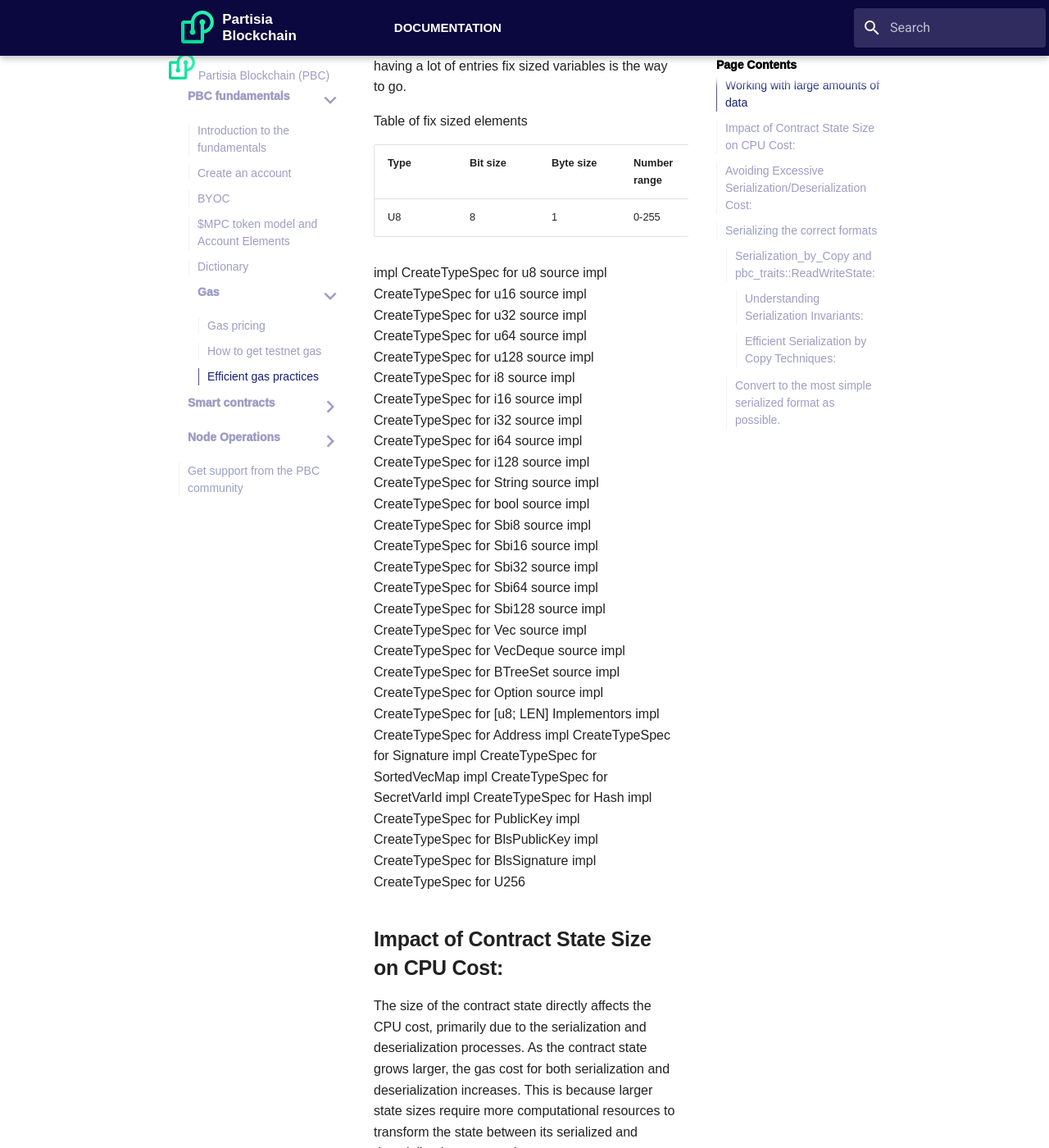
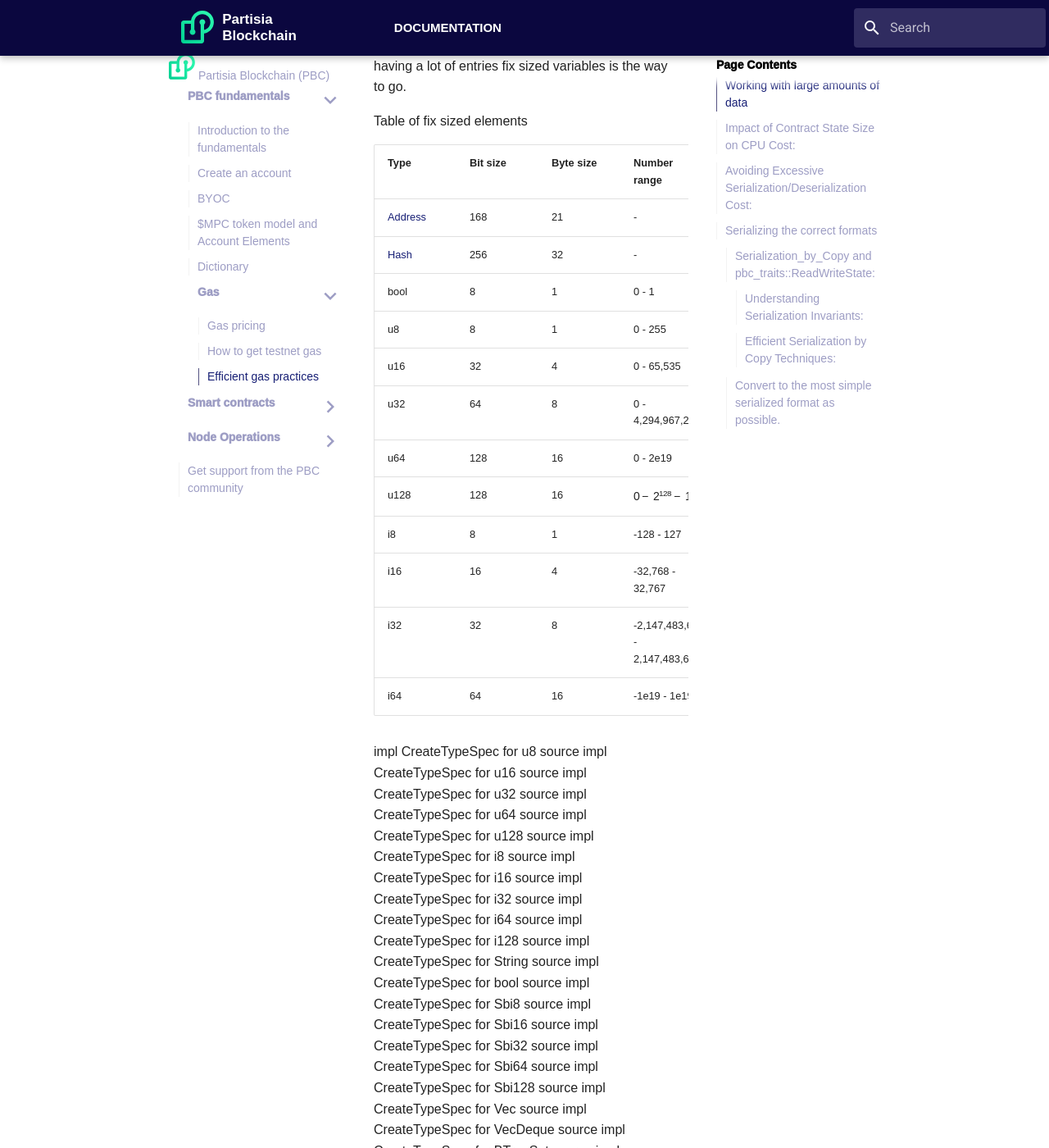
Before and after one commit to 0xSero/partisia-docs, an MkDocs documentation site: the page built from docs/pbc-fundamentals/gas/efficient-gas-practices.md, in a window 1280 px wide and 1400 px high, scrolled down 714 px. Shown: the whole window at 82% size. Built offline with MkDocs 1.6.1 and Material for MkDocs 9.7.7, drawn with Linux system fonts in a browser that asks for light colours; nearby versions of some CDN libraries; some web fonts are replaced; library files that are not in the unit come from our copies; a script that is not in the unit is left out.

Commit message:
Adding katex to show math better than pictures.

```diff
--- a/docs/pbc-fundamentals/gas/efficient-gas-practices.md
+++ b/docs/pbc-fundamentals/gas/efficient-gas-practices.md
@@ -7,9 +7,21 @@
 
 Table of fix sized elements
 
-| Type |  Bit size | Byte size | Number range |
-| ---            | ---      | ---      |--------------|
-| U8 | 8 | 1 | 0-255        |
+| Type                                                                                                                  | Bit size  | Byte size | Number range               |
+|-----------------------------------------------------------------------------------------------------------------------|-----------|-----------|----------------------------|
+| [Address](https://partisiablockchain.gitlab.io/language/contract-sdk/pbc_contract_common/address/struct.Address.html) | 168       | 21        | -                          |
+| [Hash](https://partisiablockchain.gitlab.io/language/contract-sdk/pbc_contract_common/struct.Hash.html)               | 256          | 32        | -                          |
+| bool                                                                                                                  | 8         | 1         | 0 - 1                      |
+| u8                                                                                                                    | 8         | 1         | 0 - 255                    |
+| u16                                                                                                                   | 32        | 4         | 0 - 65,535                 |
+| u32                                                                                                                   | 64        | 8         | 0 - 4,294,967,295          |
+| u64                                                                                                                   | 128       | 16        | 0 - 2e19                   |
+| u128                                                                                                                  | 128       | 16        | $0 -  2^{128}-1$           |
+| i8                                                                                                                    | 8         | 1         | -128 - 127                 |
+| i16                                                                                                                   | 16        | 4         | -32,768 - 32,767           |
+| i32                                                                                                                   | 32        | 8         | -2,147,483,648 - 2,147,483,647 |
+| i64                                                                                                                   | 64        | 16        | -1e19 - 1e19               |
+
 
 impl CreateTypeSpec for u8
 source
--- a/mkdocs.yml
+++ b/mkdocs.yml
@@ -52,12 +52,17 @@
 
 extra_css:
   - stylesheets/extra.css
+  - stylesheets/katex.min.css
 
 extra_javascript:
   - js/mermaid.min.js
   - js/polyfill.min.js
   - js/extra.js
   - https://cdn.jsdelivr.net/npm/mathjax@3/es5/tex-mml-chtml.js
+  - javascripts/katex.js
+  - https://cdnjs.cloudflare.com/ajax/libs/KaTeX/0.16.7/katex.min.js
+  - https://cdnjs.cloudflare.com/ajax/libs/KaTeX/0.16.7/contrib/auto-render.min.js
+
 
 markdown_extensions:
   - pymdownx.arithmatex:
```
Also changed, not shown: docs/js/katex.js (added, +10 -0 lines), docs/stylesheets/katex.min.css (added).
